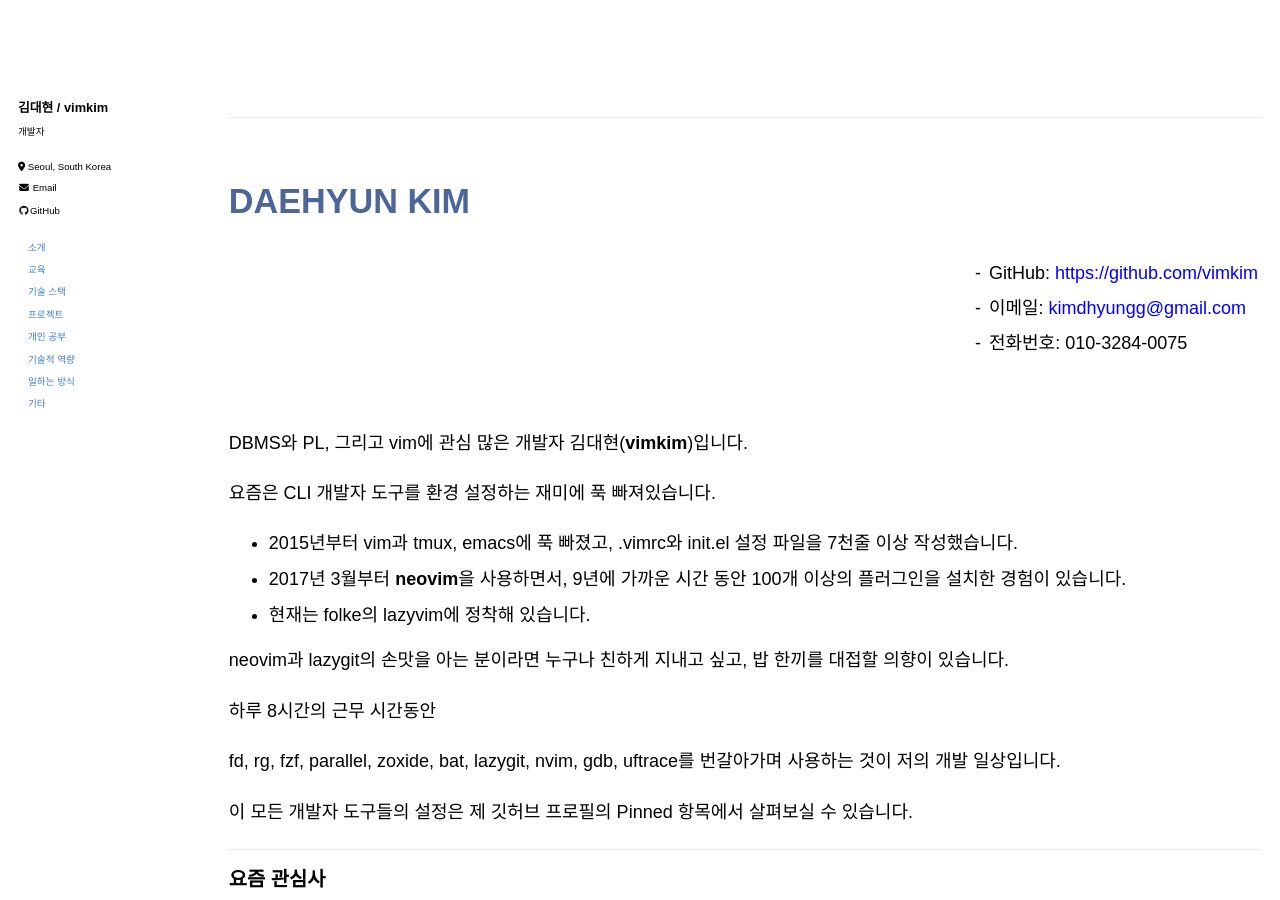
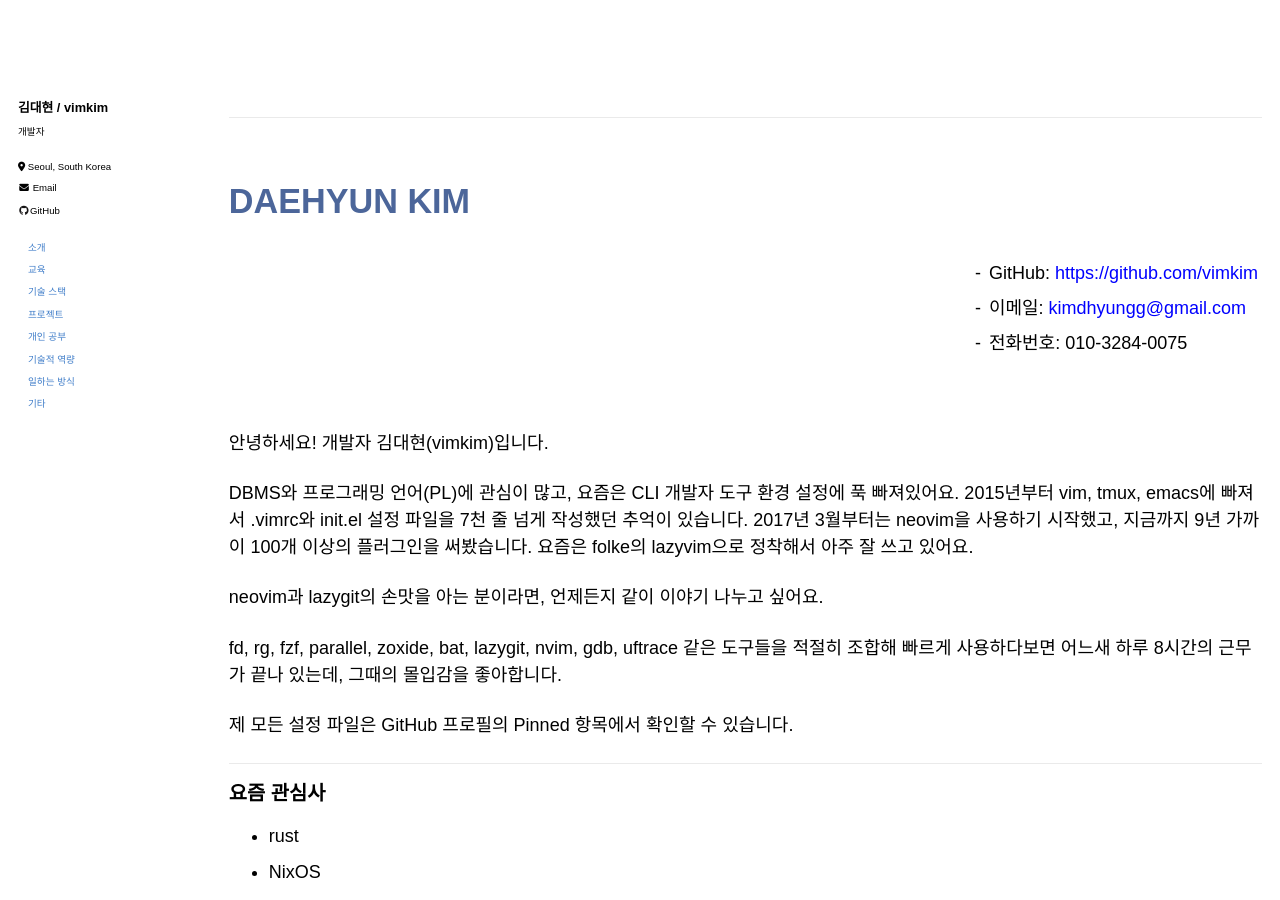
Before and after one commit to vimkim/vimkim.github.io, a Jekyll site: the page built from _pages/about.md, in a window 1280 px wide and 900 px high. Built offline with Jekyll 4.4.1, drawn with Linux system fonts in a browser that asks for light colours; some web fonts are replaced.

Commit message:
fix about: introduction more casual

```diff
--- a/_pages/about.md
+++ b/_pages/about.md
@@ -42,21 +42,15 @@ redirect_from:
 </div>
 <br />
 
-DBMS와 PL, 그리고 vim에 관심 많은 개발자 김대현(**vimkim**)입니다.
+안녕하세요! 개발자 김대현(vimkim)입니다.
 
-요즘은 CLI 개발자 도구를 환경 설정하는 재미에 푹 빠져있습니다.
+DBMS와 프로그래밍 언어(PL)에 관심이 많고, 요즘은 CLI 개발자 도구 환경 설정에 푹 빠져있어요. 2015년부터 vim, tmux, emacs에 빠져서 .vimrc와 init.el 설정 파일을 7천 줄 넘게 작성했던 추억이 있습니다. 2017년 3월부터는 neovim을 사용하기 시작했고, 지금까지 9년 가까이 100개 이상의 플러그인을 써봤습니다. 요즘은 folke의 lazyvim으로 정착해서 아주 잘 쓰고 있어요.
 
-- 2015년부터 vim과 tmux, emacs에 푹 빠졌고, .vimrc와 init.el 설정 파일을 7천줄 이상 작성했습니다.
-- 2017년 3월부터 **neovim**을 사용하면서, 9년에 가까운 시간 동안 100개 이상의 플러그인을 설치한 경험이 있습니다.
-- 현재는 folke의 lazyvim에 정착해 있습니다.
+neovim과 lazygit의 손맛을 아는 분이라면, 언제든지 같이 이야기 나누고 싶어요.
 
-neovim과 lazygit의 손맛을 아는 분이라면 누구나 친하게 지내고 싶고, 밥 한끼를 대접할 의향이 있습니다.
+fd, rg, fzf, parallel, zoxide, bat, lazygit, nvim, gdb, uftrace 같은 도구들을 적절히 조합해 빠르게 사용하다보면 어느새 하루 8시간의 근무가 끝나 있는데,  그때의 몰입감을 좋아합니다.
 
-하루 8시간의 근무 시간동안
-
-fd, rg, fzf, parallel, zoxide, bat, lazygit, nvim, gdb, uftrace를 번갈아가며 사용하는 것이 저의 개발 일상입니다.
-
-이 모든 개발자 도구들의 설정은 제 깃허브 프로필의 Pinned 항목에서 살펴보실 수 있습니다.
+제 모든 설정 파일은 GitHub 프로필의 Pinned 항목에서 확인할 수 있습니다.
 
 ### 요즘 관심사
 
```
